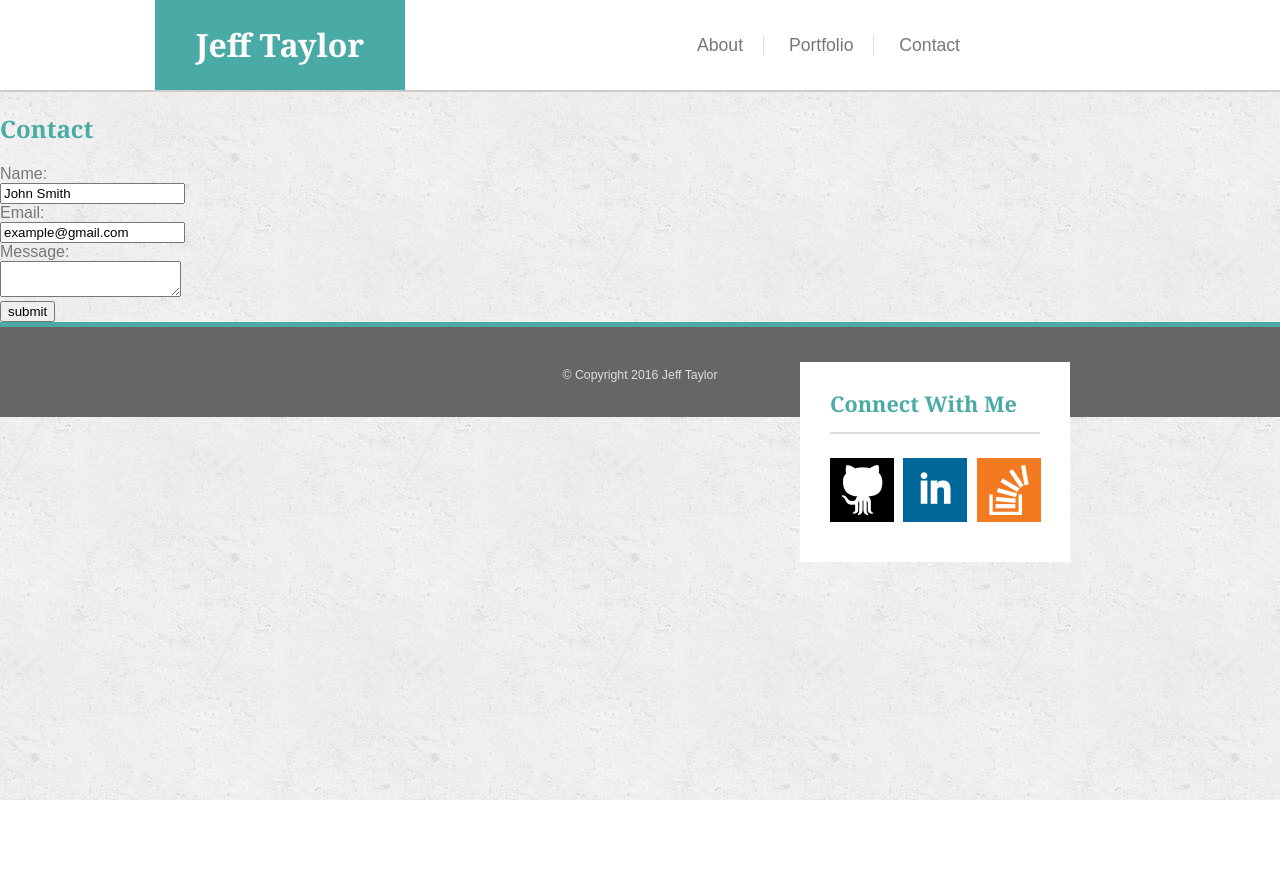
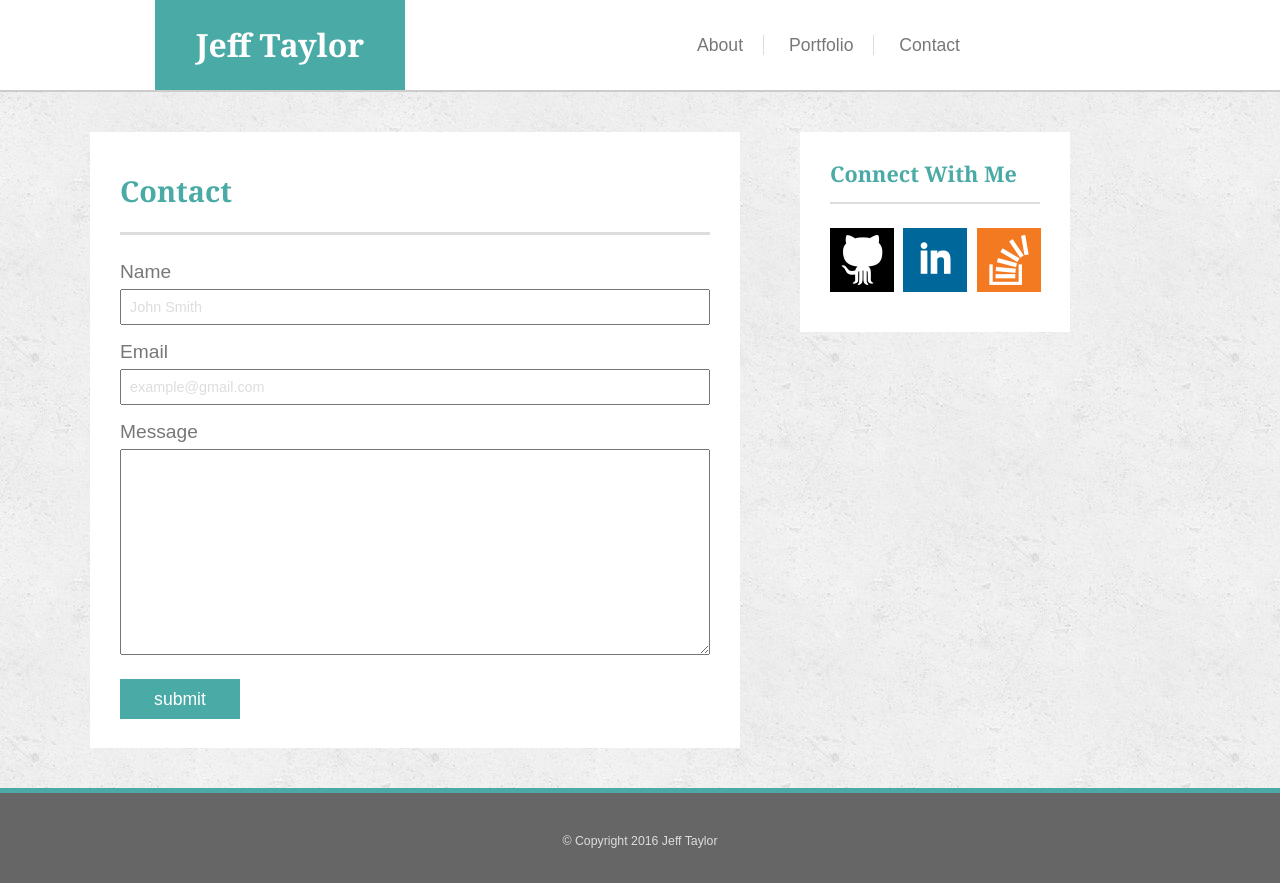
Before and after one commit to JATAYLORNC/Basic-Portfolio, a plain HTML site: page contact.html in a window 1280 px wide. Before the commit the page ends 800 px from the top, so only its background shows below. Drawn offline with Linux system fonts and the light colour scheme.

Commit message:
Complete Contact Page

```diff
--- a/assets/css/style.css
+++ b/assets/css/style.css
@@ -89,6 +89,13 @@ h1.name {
 	width: 100%;
 }
 
+.ccontainer {
+	position: relative;
+	height: 696px;
+	width: 100%;
+
+}
+
 .about {
 	position: absolute;
 	width: 650px;
@@ -104,31 +111,80 @@ h1.name {
 	width: 650px;
 	height: 869px;
 	background-color: #ffffff;
-	margin-left: 157px;
-	margin-right: 42px;
-	margin-top: 40px;
+	left: 90px;
+	top: 40px;
+}
+
+.contactbox {
+	position: absolute;
+	width: 650px;
+	height: 616px;
+	background-color: #ffffff;
+	left: 90px;
+	top: 40px;
 }
 
 .pfbox {
 	position: relative;
-	width: 650px;
+	width: 590px;
 	height: 767px;
 }
 
-.ambox, .pfbannerbox {
+.formbox {
+	position: relative;
+	width: 590px;
+	height: 477.8px;
+	margin-left: 30px;
+}
+
+.ambox, .pfbannerbox, .cbox {
 	position: relative;
 	height: 100px;
-	width: 588px;
-	margin-right: 42px;
+	width: 590px;
+	margin-right: 30px;
 	margin-left: 30px;
-	border-bottom: 2px solid #dddddd;
+	border-bottom: 3px solid #dddddd;
 }
 
-h2.am, h2.pf {
+h2.am, h2.pf, h2.cb {
 	position: absolute;
 	top: 39.2px;
 	font-size: 1.8em;
 	margin-top: 0px;
+}
+
+.iname {
+	margin-top: 26px;
+	margin-bottom: 6px;
+	font-size: 1.2em;
+}
+
+.iemail, .imessage {
+	margin-top: 16px;
+	margin-bottom: 6px;
+	font-size: 1.2em;
+}
+
+input[type=text] {
+	width: 570px;
+	font-size: 0.9em;
+	color: #dddddd;
+	padding: 8px;
+}
+
+textarea {
+	height: 200px;
+	width: 584px;
+}
+
+input[type=submit] {
+	background-color: #4aaaa5;
+	color: #ffffff;
+	width: 120px;
+	height: 40px;
+	margin-top: 20px;
+	border: none;
+	font-size: 1.1em;
 }
 
 #bio_img {
--- a/contact.html
+++ b/contact.html
@@ -28,18 +28,30 @@
 		</div>
 	</header>
 
+	<div class="ccontainer">
+
 		<section>
-		<div>
-			<h1>Contact</h1>
+			<div class="contactbox">
+				<div class="cbox">
+					<h2 class="cb">Contact</h2>
+				</div>
+				<div class="formbox">
 					<form action="/action_page.php">
-					Name:<br>
+						<div class="iname">
+							Name<br>
+						</div>
 						<input type="text" name="fullname" value="John Smith"><br>
-					Email:<br>
+						<div class="iemail">
+							Email<br>
+						</div>
 						<input type="text" name="email" value="example@gmail.com"><br>
-					Message:<br>
+						<div class="imessage">
+							Message<br>
+						</div>
 						<textarea name="message"></textarea><br>
 						<input type="submit" value="submit">
 					</form>
+				</div>
 			</div>
 		</section>
 
@@ -56,6 +68,8 @@
 			</div>
 		</aside>
 
+	</div>
+
 	<footer>
 		<p class="footbox">&#169 Copyright 2016 Jeff Taylor</p>
 	</footer>
```
Lines whose indentation alone changed are shown as unchanged.
